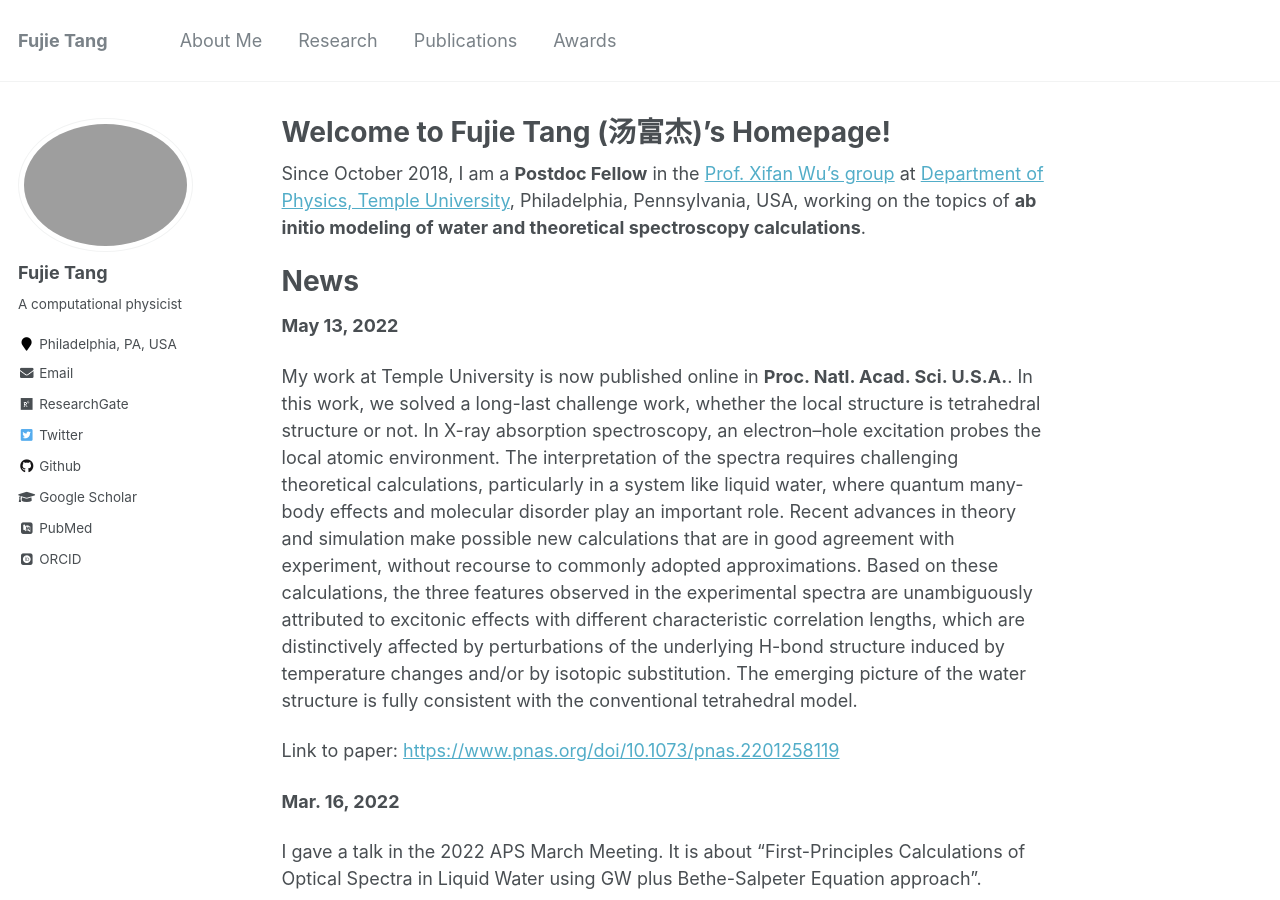
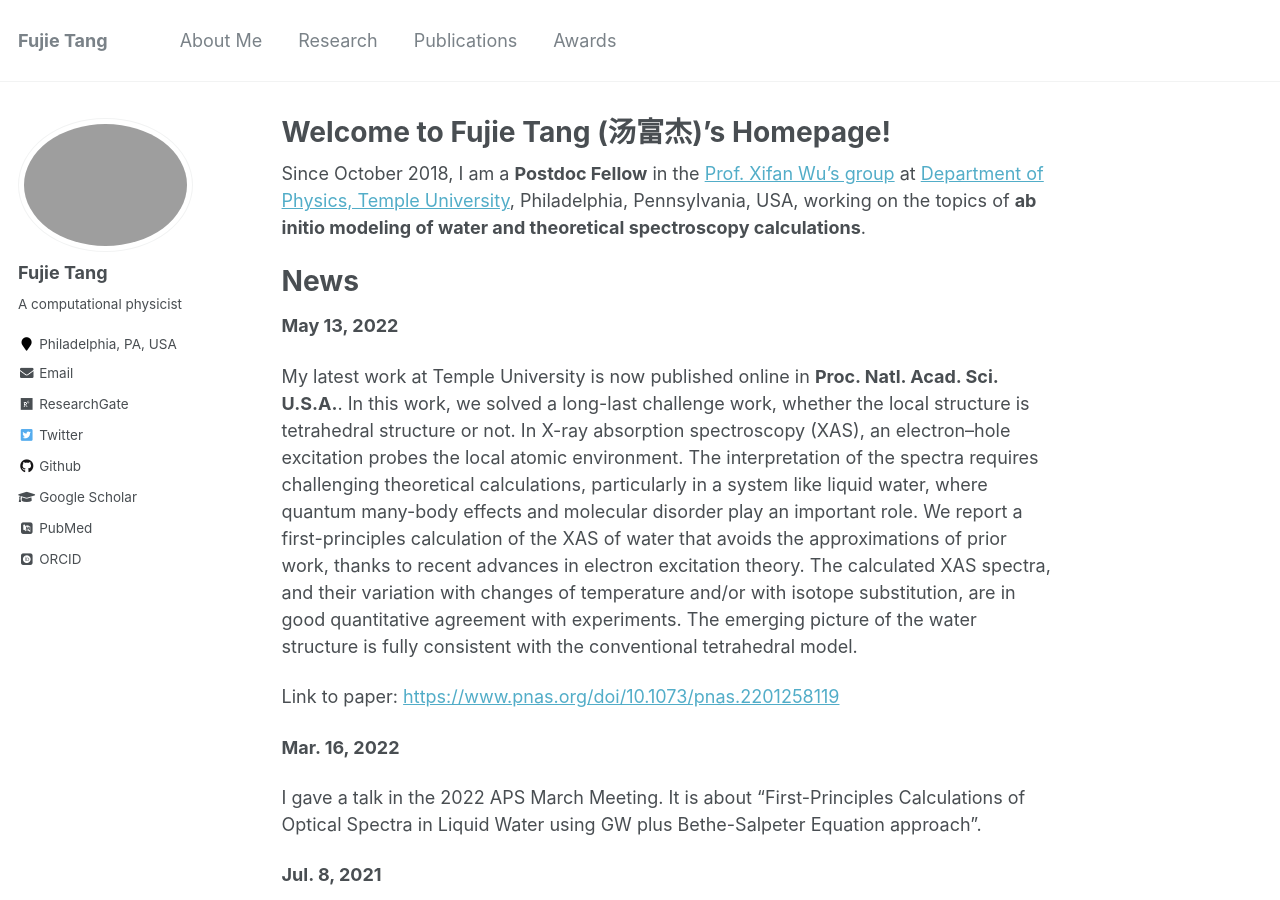
Before and after one commit to fujiepku/fujiepku.github.io, a Jekyll site: the page built from _pages/about.md, in a window 1280 px wide and 900 px high. Built offline with Jekyll 4.4.1, drawn with Linux system fonts in a browser that asks for light colours; some web fonts are replaced.

Commit message:
Update about.md

```diff
--- a/_pages/about.md
+++ b/_pages/about.md
@@ -14,7 +14,7 @@ News
 ======
 **May 13, 2022**
 
-My work at Temple University is now published online in **Proc. Natl. Acad. Sci. U.S.A.**. In this work, we solved a long-last challenge work, whether the local structure is tetrahedral structure or not. In X-ray absorption spectroscopy, an electron–hole excitation probes the local atomic environment. The interpretation of the spectra requires challenging theoretical calculations, particularly in a system like liquid water, where quantum many-body effects and molecular disorder play an important role. Recent advances in theory and simulation make possible new calculations that are in good agreement with experiment, without recourse to commonly adopted approximations. Based on these calculations, the three features observed in the experimental spectra are unambiguously attributed to excitonic effects with different characteristic correlation lengths, which are distinctively affected by perturbations of the underlying H-bond structure induced by temperature changes and/or by isotopic substitution. The emerging picture of the water structure is fully consistent with the conventional tetrahedral model.
+My latest work at Temple University is now published online in **Proc. Natl. Acad. Sci. U.S.A.**. In this work, we solved a long-last challenge work, whether the local structure is tetrahedral structure or not. In X-ray absorption spectroscopy (XAS), an electron–hole excitation probes the local atomic environment. The interpretation of the spectra requires challenging theoretical calculations, particularly in a system like liquid water, where quantum many-body effects and molecular disorder play an important role. We report a first-principles calculation of the XAS of water that avoids the approximations of prior work, thanks to recent advances in electron excitation theory. The calculated XAS spectra, and their variation with changes of temperature and/or with isotope substitution, are in good quantitative agreement with experiments. The emerging picture of the water structure is fully consistent with the conventional tetrahedral model.
 
 Link to paper: [https://www.pnas.org/doi/10.1073/pnas.2201258119](https://www.pnas.org/doi/10.1073/pnas.2201258119)
 
```
